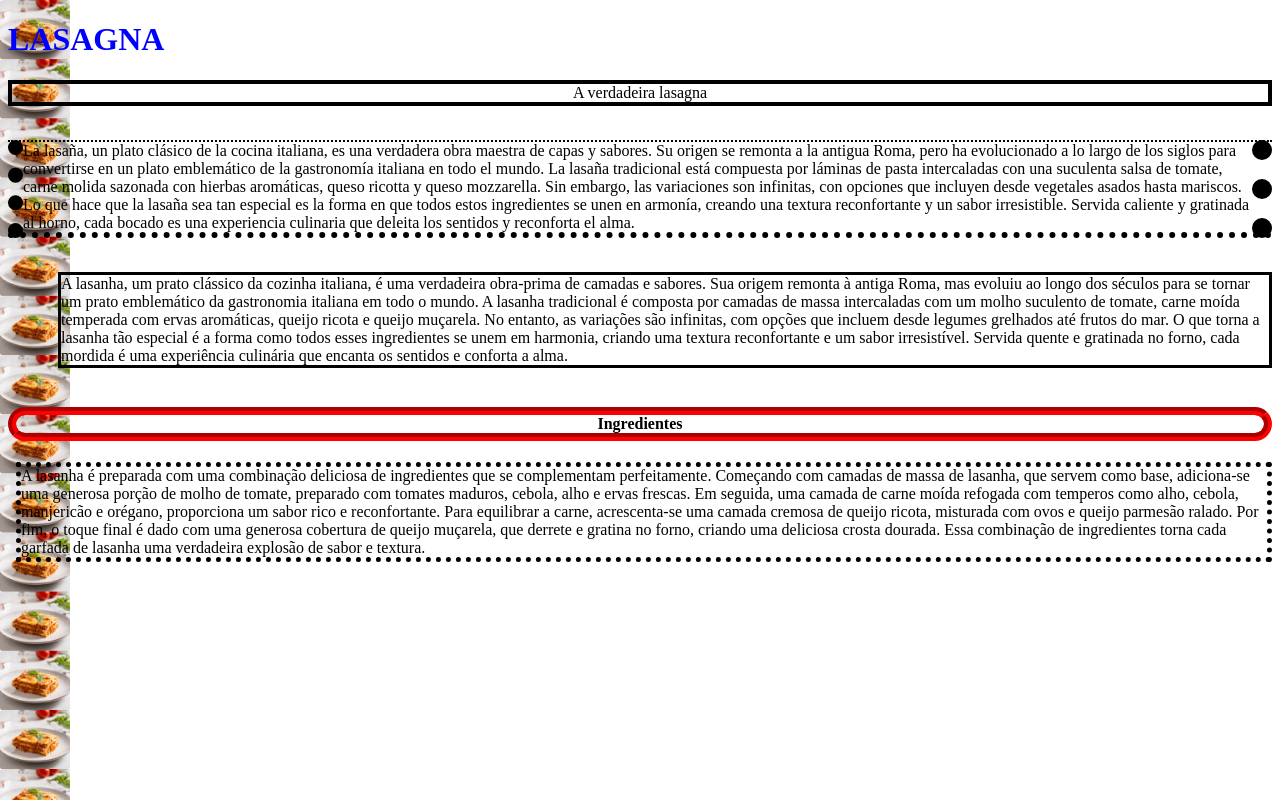
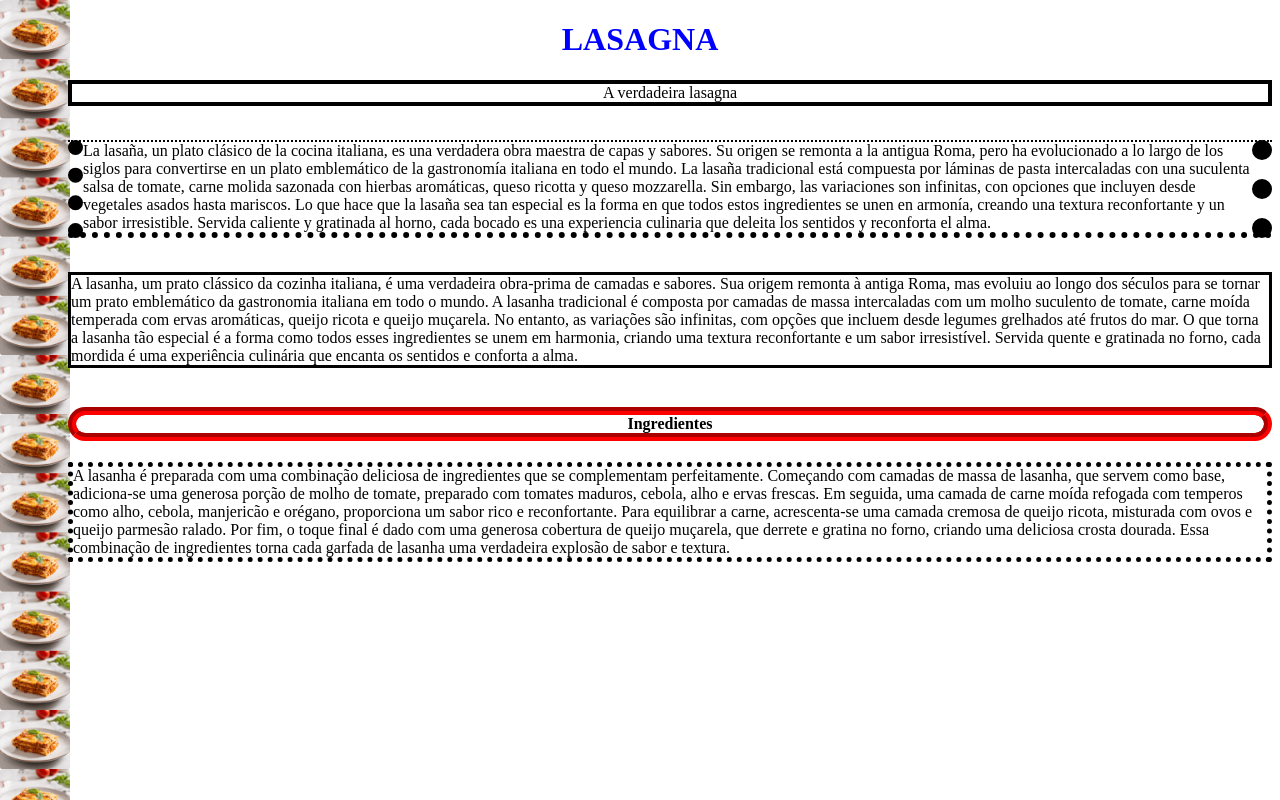
Before and after one commit to atsocH/Exercicios, a plain HTML site: page CSS PART/diy1.html in a window 1280 px wide. Drawn offline with Linux system fonts and the light colour scheme.

Commit message:
Mais alterações

```diff
--- a/CSS PART/diy1.css
+++ b/CSS PART/diy1.css
@@ -1,5 +1,6 @@
 .class-1 {
     color: blue;
+    text-align: center;
 }
 
 body {
@@ -11,6 +12,7 @@ body {
 .class-2 {
     border: 4px solid;
     text-align: center;
+    margin-left: 60px;
 }
 
 .class-3 {
@@ -19,21 +21,24 @@ body {
     border-right-width: 20px;
     border-bottom-width: 6px;
     border-left-width: 15px;
+    margin-left: 60px;
 }
 
 .class-4 {
     border:solid;
-    margin-left: 50px;
+    margin-left: 60px;
 }
 
 .class-5 {
     text-align: center;
     border: 8px red groove;
     border-radius: 20px;
+    margin-left: 60px;
 }
 
 .class-6 {
     border:5px black dotted;
     margin-left: inherit;
     margin-top: 8px;
+    margin-left: 60px;
 }
```
